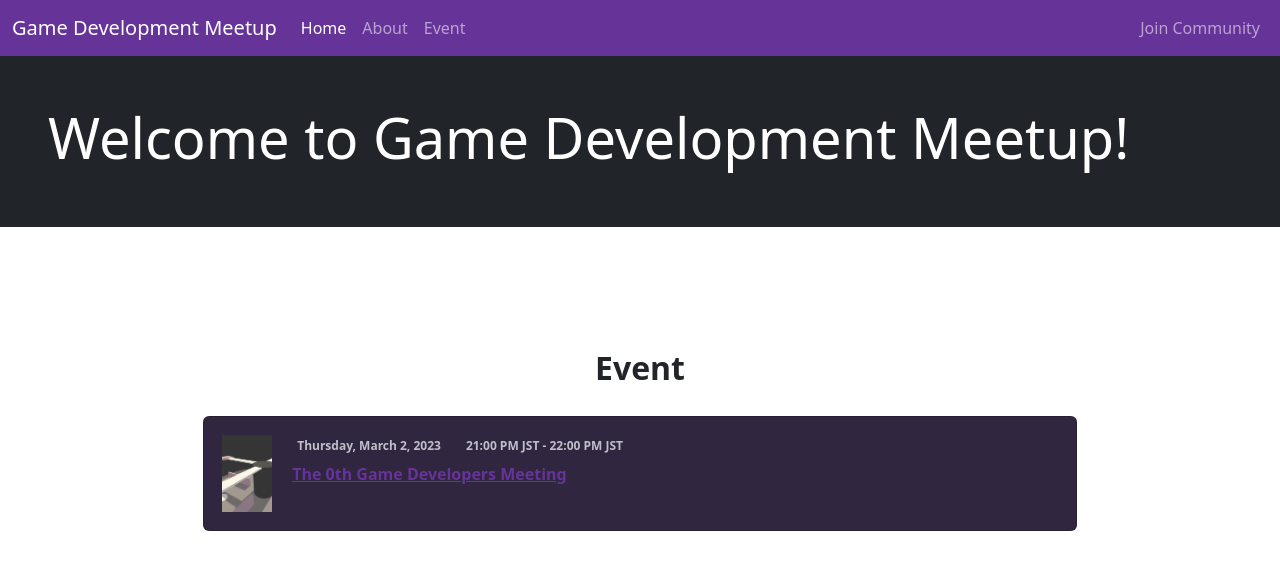
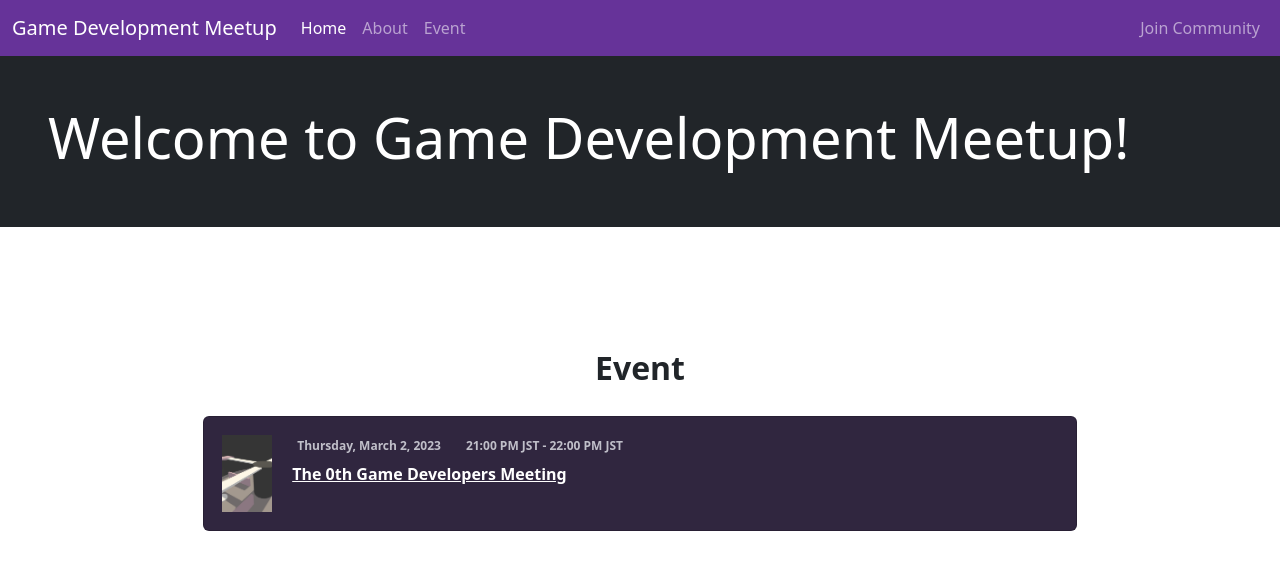
Before and after one commit to metaverse-gdm/gdm-website, a Gatsby site: page / in a window 1280 px wide. Built offline with nearby package versions, Linux system fonts and the light colour scheme; Gatsby itself is replaced by a stand-in of ours; some icons are missing.

Commit message:
Update layout.scss

```diff
--- a/src/components/layout.scss
+++ b/src/components/layout.scss
@@ -72,6 +72,12 @@ $background-color_2: #30263f;
 		font-weight: 700;
 		font-size: 16px;
 	}
+	.card-text a{
+		color: $color_1;
+	}
+	.card-text a::after{
+		color: $color_1;
+	}
 	.card-body {
 		padding: 0 20px;
 		margin: 0 0 10px 0;
```
